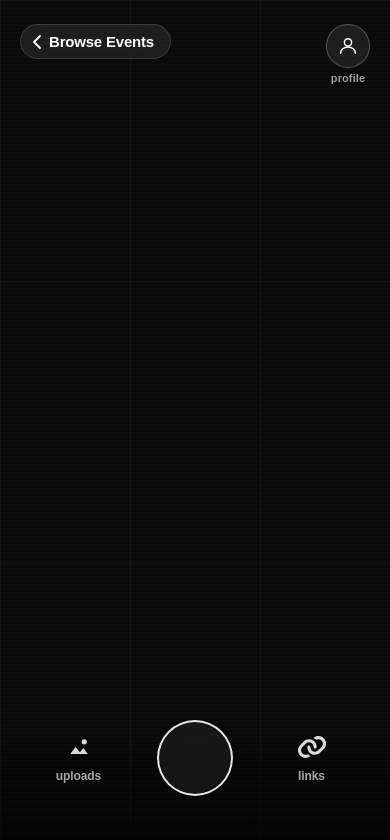
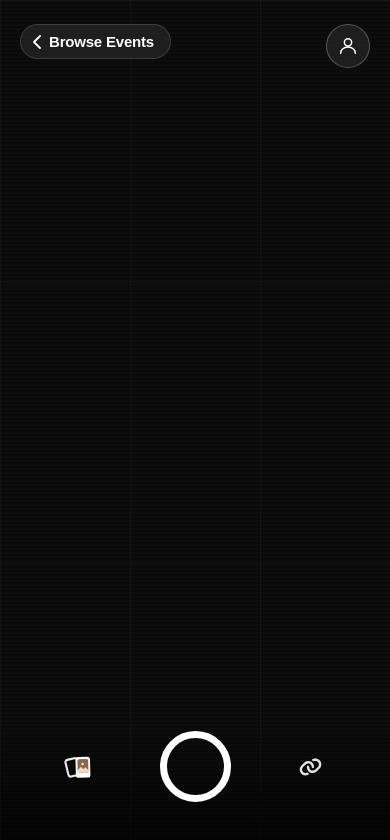
Before and after one commit to ronaldwopara/TurnUp, a Next.js app: page /camera in a window 390 px wide. Shown: the top 840 px of the page. Built offline with nearby package versions, Linux system fonts and the light colour scheme.

Commit message:
Refactor camera UI components and styles for improved layout and responsiveness. Update icon styles and adjust padding for better visual consistency.

```diff
--- a/app/camera.css
+++ b/app/camera.css
@@ -37,7 +37,7 @@
     }
     .cam-back:hover { background: rgba(255,255,255,0.13); }
     .cam-profile {
-      display: flex; flex-direction: column; align-items: center; gap: 4px;
+      display: flex; align-items: center; justify-content: center;
       background: none; border: none; cursor: pointer;
     }
     .cam-profile-icon {
@@ -48,18 +48,23 @@
       backdrop-filter: blur(12px);
       -webkit-backdrop-filter: blur(12px);
     }
-    .cam-profile-label { color: rgba(255,255,255,0.6); font-size: 11px; font-weight: 600; letter-spacing: 0.1px; }
-
     /* Bottom controls */
     .cam-bottom {
       position: absolute; bottom: 0; left: 0; right: 0; z-index: 10;
-      padding: 16px 0 48px;
+      padding: 10px 0 42px;
       display: flex; align-items: center; justify-content: center;
       background: linear-gradient(to top, rgba(0,0,0,0.7) 0%, transparent 100%);
     }
     .cam-ctrl {
-      flex: 1; display: flex; flex-direction: column; align-items: center; gap: 8px;
-      background: none; border: none; cursor: pointer; padding: 8px 0;
+      flex: 1;
+      height: 66px;
+      display: flex;
+      align-items: center;
+      justify-content: center;
+      background: none;
+      border: none;
+      cursor: pointer;
+      padding: 0;
     }
     .cam-ctrl-inner {
       width: 52px; height: 52px; border-radius: 16px;
@@ -71,18 +76,31 @@
       transition: background 0.2s;
     }
     .cam-ctrl:hover .cam-ctrl-inner { background: rgba(255,255,255,0.14); }
-    .cam-ctrl-label { color: rgba(255,255,255,0.65); font-size: 12px; font-weight: 600; letter-spacing: -0.1px; }
+    .cam-upload-icon {
+      width: 33px;
+      height: 29px;
+      transform: translateY(1px);
+    }
+    .cam-link-icon {
+      width: 21px;
+      height: 21px;
+      color: rgba(255,255,255,0.88);
+      transform: translateY(0.5px) scale(1.03);
+    }
     .cam-shutter {
-      width: 76px; height: 76px; border-radius: 50%;
-      border: 2.5px solid rgba(255,255,255,0.9);
-      background: rgba(255,255,255,0.06);
-      backdrop-filter: blur(8px);
-      -webkit-backdrop-filter: blur(8px);
+      width: 71px;
+      height: 71px;
+      border-radius: 50%;
+      border: 7px solid #fff;
+      background: transparent;
       cursor: pointer;
-      display: flex; align-items: center; justify-content: center;
-      flex-shrink: 0; transition: transform 0.12s ease, background 0.15s;
+      display: flex;
+      align-items: center;
+      justify-content: center;
+      flex-shrink: 0;
+      transition: transform 0.12s ease;
     }
-    .cam-shutter:active { transform: scale(0.93); background: rgba(255,255,255,0.15); }
+    .cam-shutter:active { transform: scale(0.96); }
 
     /* Bottom sheet overlay */
     .sheet-overlay {
--- a/components/camera/CameraPage.tsx
+++ b/components/camera/CameraPage.tsx
@@ -22,20 +22,32 @@ function ProfileIcon() {
 
 function UploadsIcon() {
   return (
-    <svg width="28" height="28" viewBox="0 0 32 32" fill="none" aria-hidden>
-      <path d="M6 24l6-8 5 6 4-5 5 7H6z" fill="rgba(255,255,255,0.85)" />
-      <circle cx="22" cy="10" r="3" fill="rgba(255,255,255,0.85)" />
+    <svg className="cam-upload-icon" viewBox="0 0 30 26" fill="none" aria-hidden>
+      <g transform="translate(2.1 4.5) rotate(-13.5 5.8 7.8)">
+        <rect
+          x="1.2"
+          y="0.8"
+          width="10.8"
+          height="15.6"
+          rx="2.1"
+          fill="none"
+          stroke="rgba(255,255,255,0.92)"
+          strokeWidth="1.9"
+        />
+      </g>
+      <g transform="translate(10.7 2.5) rotate(-1.5 7.2 9.2)">
+        <rect x="0.8" y="0.8" width="13.2" height="19" rx="2.5" fill="#fff" />
+        <rect x="2.55" y="2.85" width="9.75" height="12.2" rx="1.5" fill="#8d6848" />
+        <path d="M2.55 12.9L5.35 9.8L7.65 11.95L9.75 10.35L12.3 13.2V15.05H2.55V12.9Z" fill="#efdac0" />
+        <circle cx="7.15" cy="7.4" r="1.15" fill="#f4e4cc" />
+      </g>
     </svg>
   );
 }
 
 function LinksIcon() {
   return (
-    <FontAwesomeIcon
-      icon={byPrefixAndName.fas["link"]}
-      aria-hidden
-      style={{ width: 28, height: 28, color: "rgba(255,255,255,0.85)" }}
-    />
+    <FontAwesomeIcon icon={byPrefixAndName.fas["link"]} className="cam-link-icon" aria-hidden />
   );
 }
 
@@ -63,19 +75,16 @@ export default function CameraPage() {
           <div className="cam-profile-icon">
             <ProfileIcon />
           </div>
-          <span className="cam-profile-label">profile</span>
         </button>
       </div>
 
       <div className="cam-bottom">
         <button type="button" className="cam-ctrl" onClick={() => openSheet("uploads")}>
           <UploadsIcon />
-          <span className="cam-ctrl-label">uploads</span>
         </button>
         <button type="button" className="cam-shutter" aria-label="Take photo" />
         <button type="button" className="cam-ctrl" onClick={() => openSheet("links")}>
           <LinksIcon />
-          <span className="cam-ctrl-label">links</span>
         </button>
       </div>
 
```
